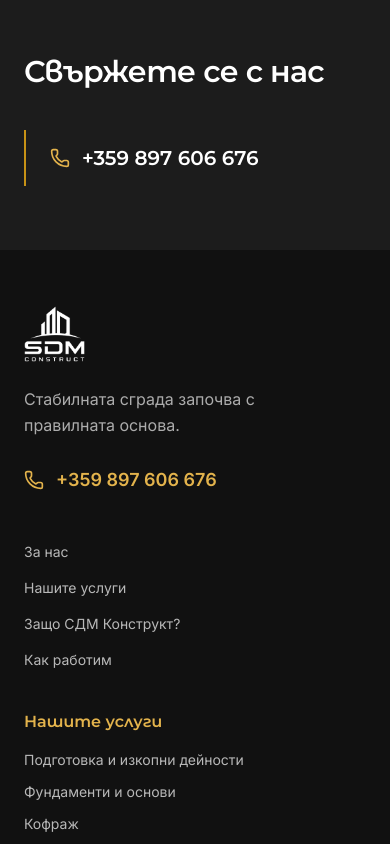
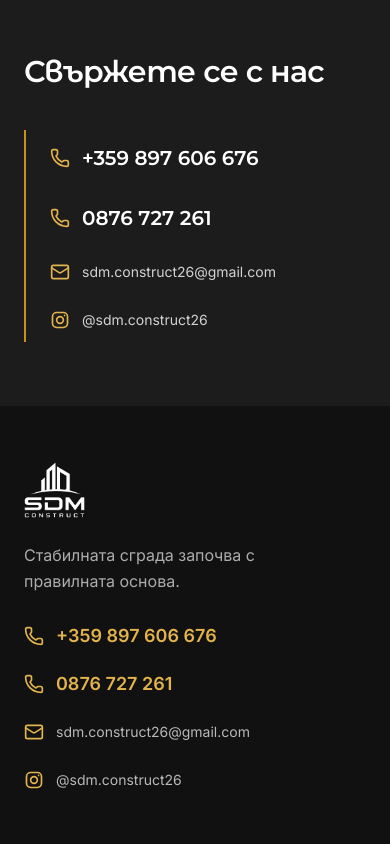
Before and after one commit to GeorgiKarchev1/chefosait, a Next.js app: page / in a window 390 px wide. Shown: the part 9880-10724 px from the top of the page. Built offline with nearby package versions, Linux system fonts and the light colour scheme.

Commit message:
feat: add second phone, email and instagram to contact details
Co-Authored-By: Claude Opus 5.5 <noreply@anthropic.com>

```diff
--- a/src/app/layout.tsx
+++ b/src/app/layout.tsx
@@ -56,7 +56,9 @@ export default function RootLayout({
     "@type": "GeneralContractor",
     name: company.name,
     url: siteUrl,
-    telephone: company.phoneHref,
+    telephone: [company.phoneHref, company.additionalPhoneHref],
+    email: company.email,
+    sameAs: [company.instagram],
   };
 
   return (
--- a/src/components/sections/contact.tsx
+++ b/src/components/sections/contact.tsx
@@ -1,5 +1,6 @@
-import { Phone } from "lucide-react";
+import { Mail, Phone } from "lucide-react";
 import { Container } from "@/components/ui/container";
+import { InstagramIcon } from "@/components/ui/instagram-icon";
 import { company } from "@/lib/data";
 import { homeCopy } from "@/lib/notes";
 
@@ -9,7 +10,7 @@ export function Contact() {
       <Container>
         <div className="grid items-center gap-10 lg:grid-cols-2 lg:gap-20">
           <h2 className="text-balance text-3xl font-semibold leading-tight sm:text-4xl">{homeCopy.actions[1]}</h2>
-          <div className="border-l-2 border-accent pl-6 sm:pl-8">
+          <div className="flex min-w-0 flex-col items-start gap-1 border-l-2 border-accent pl-6 sm:pl-8">
             <a
               href={`tel:${company.phoneHref}`}
               aria-label={`Обадете се на ${company.phone}`}
@@ -18,6 +19,31 @@ export function Contact() {
               <Phone className="size-5 shrink-0 text-accent-soft" aria-hidden />
               {company.phone}
             </a>
+            <a
+              href={`tel:${company.additionalPhoneHref}`}
+              aria-label={`Обадете се на ${company.additionalPhone}`}
+              className="inline-flex min-h-14 items-center gap-3 whitespace-nowrap py-3 font-display text-[clamp(1.25rem,5vw,2rem)] font-semibold transition-colors hover:text-accent-soft"
+            >
+              <Phone className="size-5 shrink-0 text-accent-soft" aria-hidden />
+              {company.additionalPhone}
+            </a>
+            <a
+              href={`mailto:${company.email}`}
+              className="inline-flex min-h-11 max-w-full items-center gap-3 py-2 text-sm text-white/80 transition-colors hover:text-accent-soft sm:text-base"
+            >
+              <Mail className="size-5 shrink-0 text-accent-soft" aria-hidden />
+              <span className="min-w-0 break-all">{company.email}</span>
+            </a>
+            <a
+              href={company.instagram}
+              target="_blank"
+              rel="noopener noreferrer"
+              aria-label={`Instagram: ${company.instagramHandle} (отваря се в нов раздел)`}
+              className="inline-flex min-h-11 items-center gap-3 py-2 text-sm text-white/80 transition-colors hover:text-accent-soft sm:text-base"
+            >
+              <InstagramIcon className="size-5 shrink-0 text-accent-soft" />
+              {company.instagramHandle}
+            </a>
           </div>
         </div>
       </Container>
--- a/src/components/site-footer.tsx
+++ b/src/components/site-footer.tsx
@@ -1,6 +1,7 @@
 import Link from "next/link";
-import { Phone } from "lucide-react";
+import { Mail, Phone } from "lucide-react";
 import { Container } from "@/components/ui/container";
+import { InstagramIcon } from "@/components/ui/instagram-icon";
 import { Logo } from "@/components/logo";
 import { company, navLinks } from "@/lib/data";
 import { homeCopy, servicesCopy } from "@/lib/notes";
@@ -10,17 +11,44 @@ export function SiteFooter() {
     <footer className="bg-graphite-950 text-white">
       <Container className="py-14 lg:py-20">
         <div className="grid gap-10 md:grid-cols-[1.1fr_1fr_1fr] lg:gap-16">
-          <div>
+          <div className="min-w-0">
             <Link href="/" aria-label={company.name}><Logo dark={false} /></Link>
             <p className="mt-6 max-w-xs leading-relaxed text-white/65">{homeCopy.headline}</p>
+            <div className="mt-5 flex flex-col items-start gap-1">
               <a
                 href={`tel:${company.phoneHref}`}
                 aria-label={`Обадете се на ${company.phone}`}
-              className="mt-5 inline-flex min-h-11 items-center gap-3 whitespace-nowrap text-lg font-semibold text-accent-soft transition-colors hover:text-white"
+                className="inline-flex min-h-11 items-center gap-3 whitespace-nowrap text-lg font-semibold text-accent-soft transition-colors hover:text-white"
               >
                 <Phone className="size-5 shrink-0" aria-hidden />
                 {company.phone}
               </a>
+              <a
+                href={`tel:${company.additionalPhoneHref}`}
+                aria-label={`Обадете се на ${company.additionalPhone}`}
+                className="inline-flex min-h-11 items-center gap-3 whitespace-nowrap text-lg font-semibold text-accent-soft transition-colors hover:text-white"
+              >
+                <Phone className="size-5 shrink-0" aria-hidden />
+                {company.additionalPhone}
+              </a>
+              <a
+                href={`mailto:${company.email}`}
+                className="inline-flex min-h-11 max-w-full items-center gap-3 py-2 text-sm text-white/70 transition-colors hover:text-accent-soft"
+              >
+                <Mail className="size-5 shrink-0 text-accent-soft" aria-hidden />
+                <span className="min-w-0 break-all">{company.email}</span>
+              </a>
+              <a
+                href={company.instagram}
+                target="_blank"
+                rel="noopener noreferrer"
+                aria-label={`Instagram: ${company.instagramHandle} (отваря се в нов раздел)`}
+                className="inline-flex min-h-11 items-center gap-3 py-2 text-sm text-white/70 transition-colors hover:text-accent-soft"
+              >
+                <InstagramIcon className="size-5 shrink-0 text-accent-soft" />
+                {company.instagramHandle}
+              </a>
+            </div>
           </div>
           <nav aria-label="Навигация в края на страницата" className="flex flex-col items-start gap-4">
             {navLinks.map((link) => (
--- /dev/null
+++ b/src/components/ui/instagram-icon.tsx
@@ -0,0 +1,18 @@
+export function InstagramIcon({ className }: { className?: string }) {
+  return (
+    <svg
+      viewBox="0 0 24 24"
+      fill="none"
+      stroke="currentColor"
+      strokeWidth="2"
+      strokeLinecap="round"
+      strokeLinejoin="round"
+      className={className}
+      aria-hidden="true"
+    >
+      <rect x="3" y="3" width="18" height="18" rx="5" />
+      <circle cx="12" cy="12" r="4" />
+      <circle cx="17.5" cy="6.5" r="1" fill="currentColor" stroke="none" />
+    </svg>
+  );
+}
--- a/src/lib/data.ts
+++ b/src/lib/data.ts
@@ -5,6 +5,11 @@ export const company = {
   tagline: homeCopy.headline,
   phone: "+359 897 606 676",
   phoneHref: "+359897606676",
+  additionalPhone: "0876 727 261",
+  additionalPhoneHref: "+359876727261",
+  email: "sdm.construct26@gmail.com",
+  instagram: "https://www.instagram.com/sdm.construct26/",
+  instagramHandle: "@sdm.construct26",
 };
 
 export const service = {
```
Lines whose indentation alone changed are shown as unchanged.
